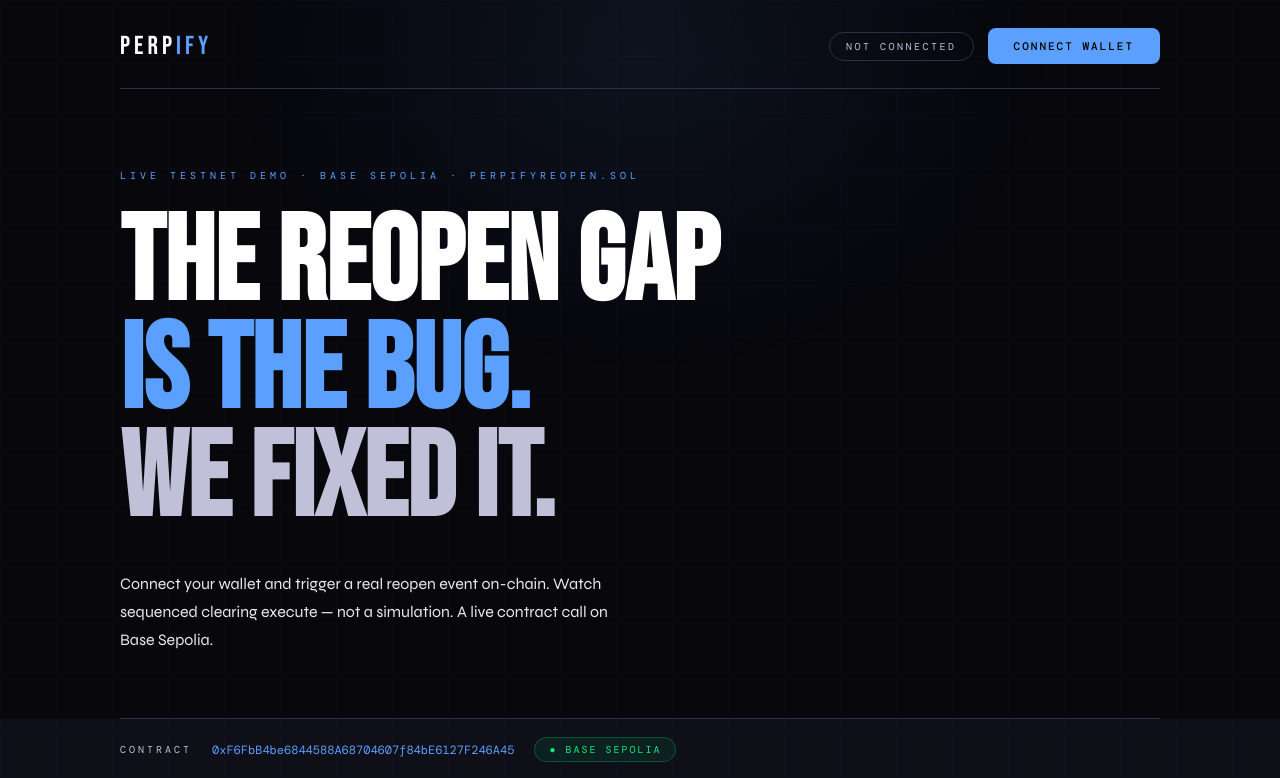
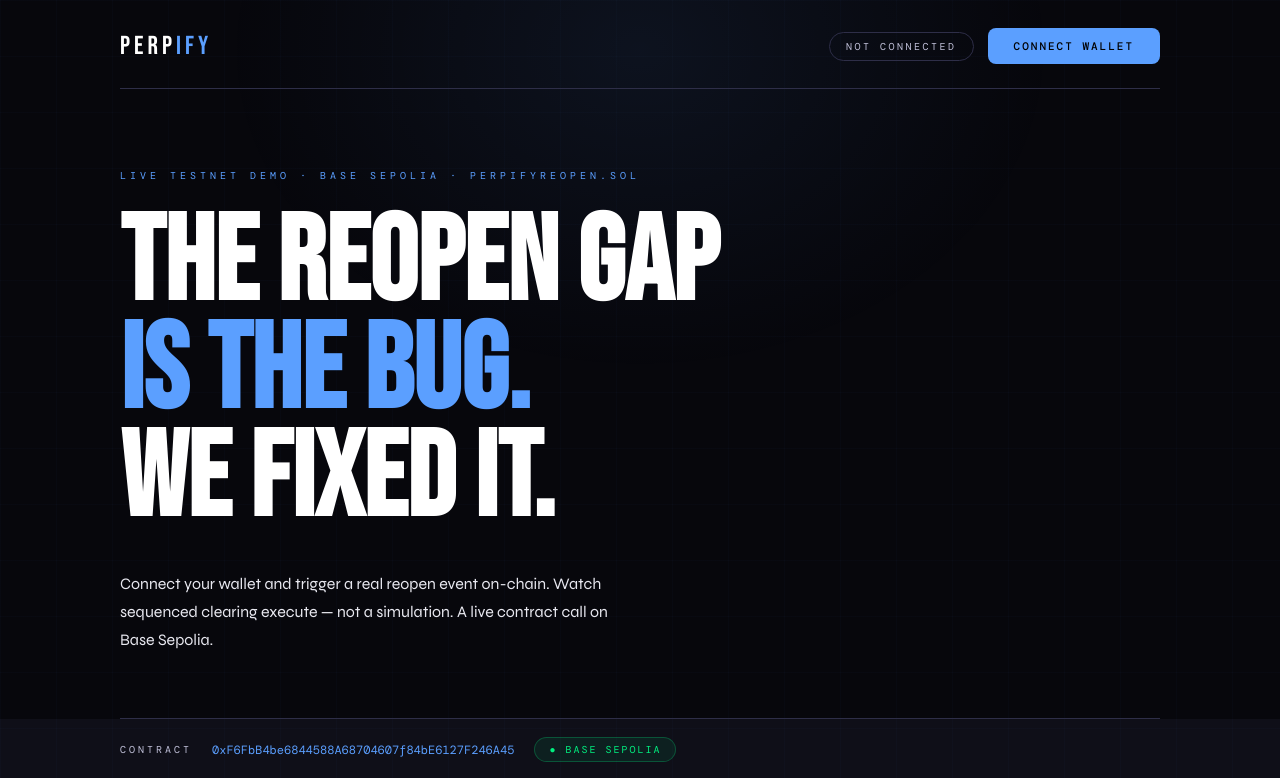
Before and after one commit to aakashneeraj/perpify-demo, a plain HTML site: page index.html in a window 1280 px wide. Shown: the top 778 px of the page. Drawn offline with nearby package versions, Linux system fonts and the light colour scheme.

Commit message:
Make 'We Fixed It' text white

```diff
--- a/index.html
+++ b/index.html
@@ -41,7 +41,7 @@ header { padding: 28px 0 24px; display: flex; justify-content: space-between; al
 .hero-tag { font-family: 'DM Mono', monospace; font-size: 10px; letter-spacing: 4px; color: var(--blue); margin-bottom: 28px; text-transform: uppercase; }
 .hero h1 { font-family: 'Bebas Neue', sans-serif; font-size: clamp(60px, 11vw, 120px); line-height: 0.9; color: var(--white); margin-bottom: 36px; }
 .hero h1 .blue { color: var(--blue); }
-.hero h1 .light-text { color: var(--light); }
+.hero h1 .light-text { color: #ffffff; }
 .hero-sub { font-size: 16px; color: var(--off-white); font-weight: 400; max-width: 500px; line-height: 1.75; }
 .contract-strip { background: var(--surface); border-bottom: 1px solid var(--border-bright); padding: 18px 0; }
 .contract-inner { display: flex; align-items: center; gap: 20px; flex-wrap: wrap; }
```
